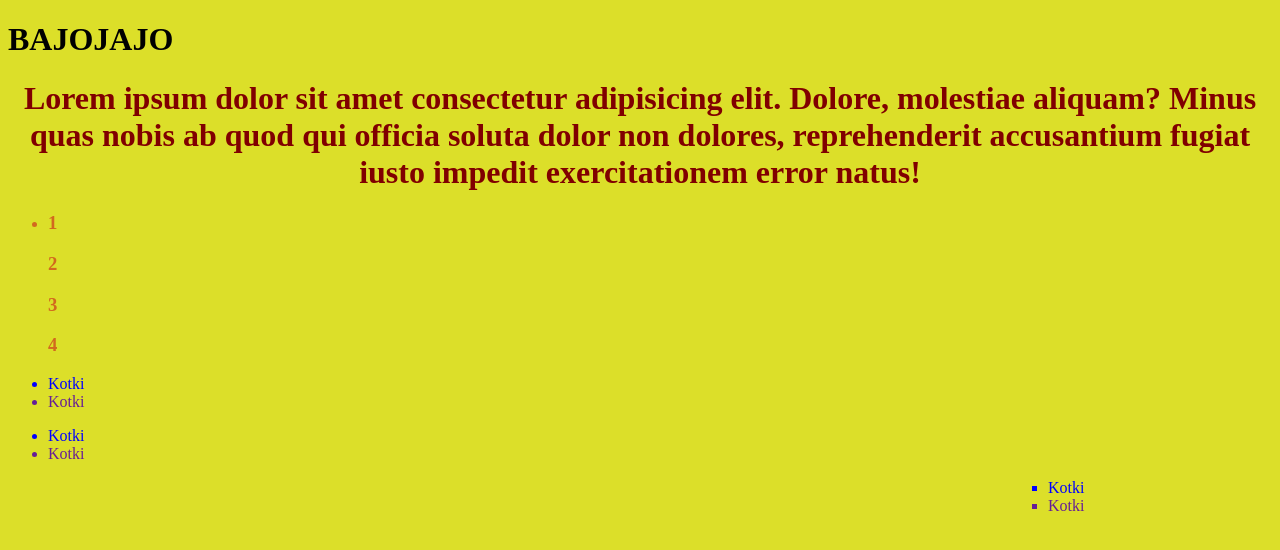
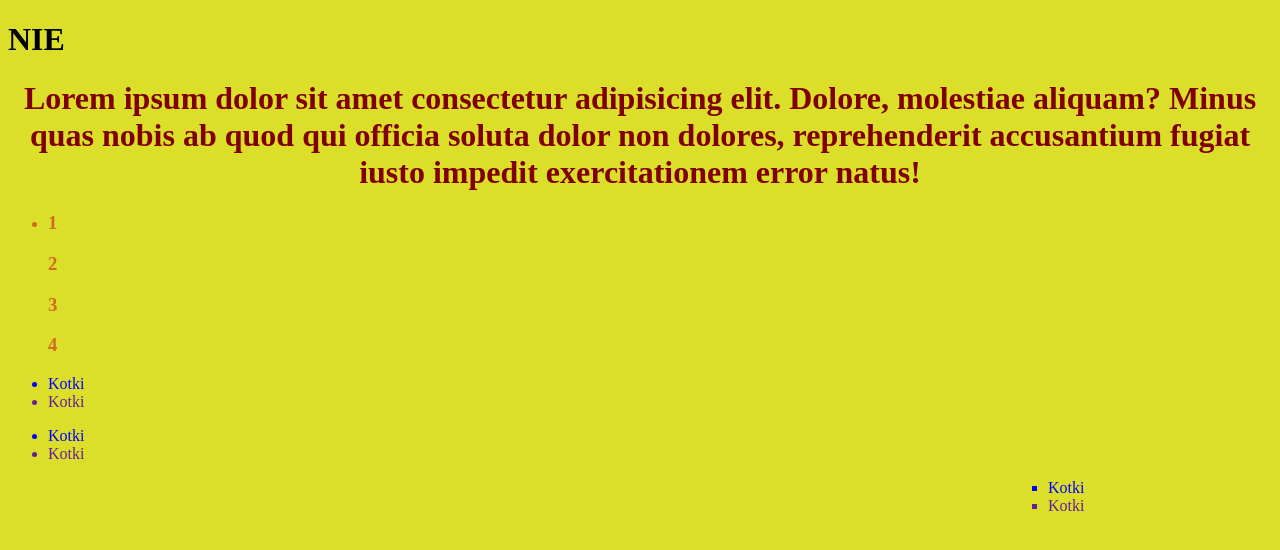
Before and after one commit to 1i-2022-Kacper-24/19.09.2024-Podstawy, a plain HTML site: page index.html in a window 1280 px wide. Shown: the top 550 px of the page. Drawn offline with Linux system fonts and the light colour scheme.

Commit message:
change title

```diff
--- a/index.html
+++ b/index.html
@@ -8,7 +8,7 @@
 </head>
 <body style="background-color: rgb(220, 223, 41);">
 
-<h1>BAJOJAJO</h1>
+<h1>NIE</h1>
     <h1 style="color: maroon; text-align:center;">Lorem ipsum dolor sit amet consectetur adipisicing elit. Dolore, molestiae aliquam? Minus quas nobis ab quod qui officia soluta dolor non dolores, reprehenderit accusantium fugiat iusto impedit exercitationem error natus!</h1>
 
     <ul>
```
